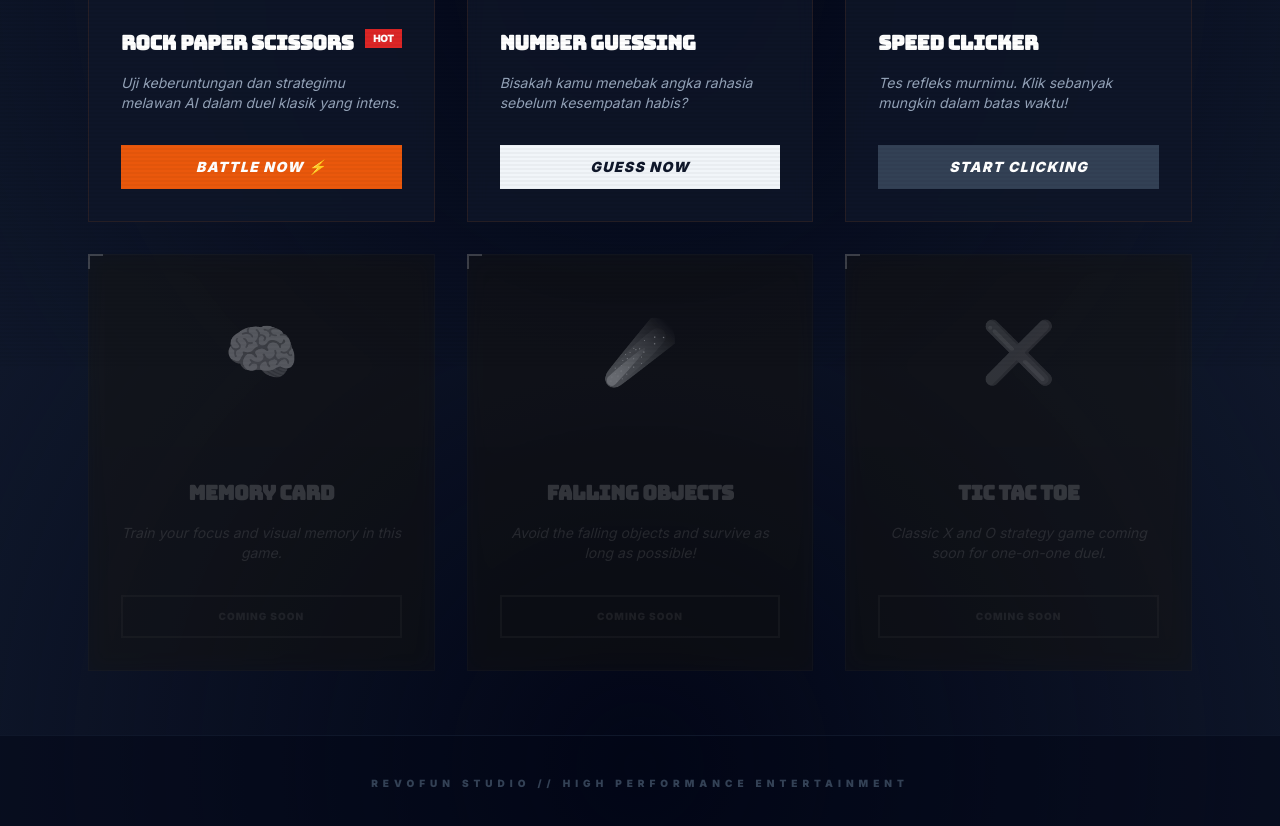
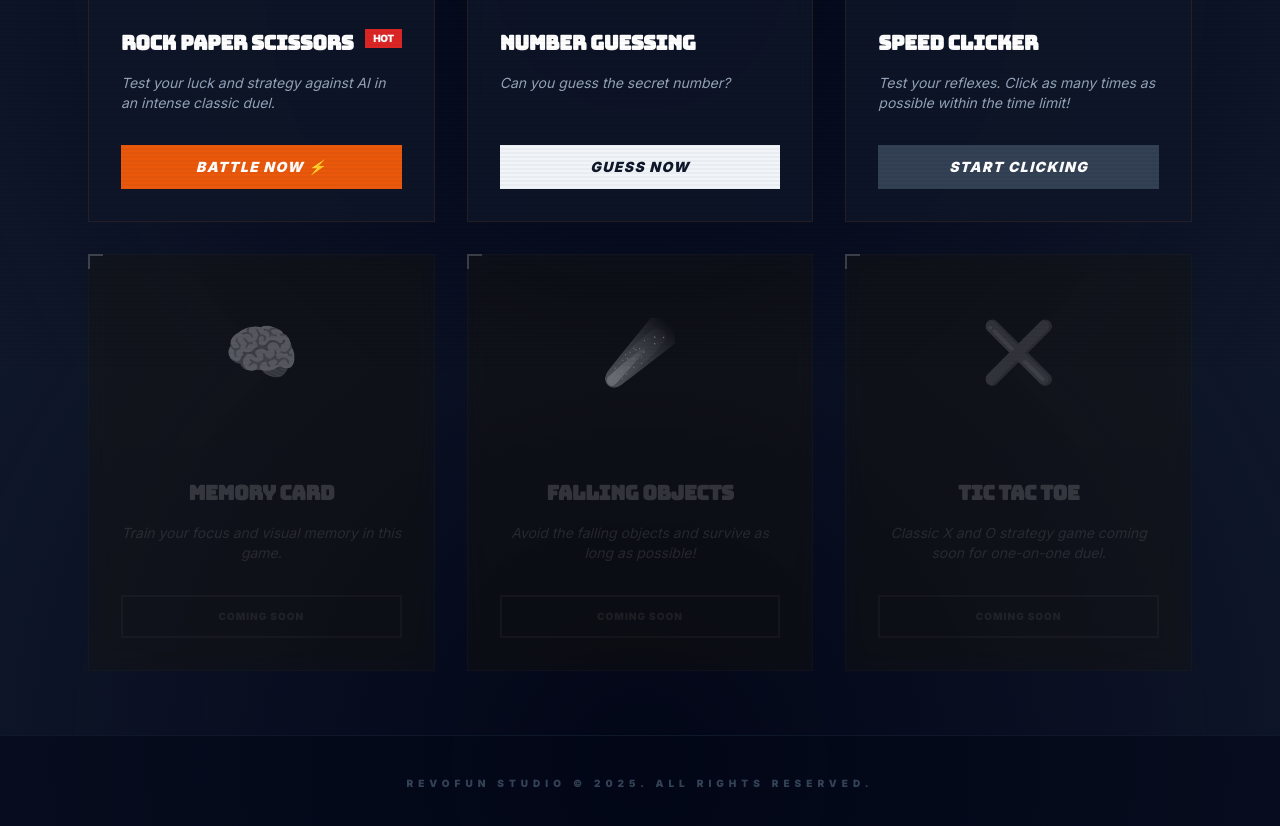
Before and after one commit to Revou-FSSE-Oct25/milestone-2-valentinojuan79, a plain HTML site: page pages/games.html in a window 1280 px wide. Shown: the part 434-1260 px from the top of the page. Drawn offline with nearby package versions, Linux system fonts and the light colour scheme.

Commit message:
docs: update game description

```diff
--- a/pages/games.html
+++ b/pages/games.html
@@ -54,7 +54,7 @@
                         <h3 class="text-xl font-black font-bungee tracking-tight uppercase text-white">Rock Paper Scissors</h3>
                         <span class="bg-red-600 text-white text-[10px] font-bold px-2 py-0.5 uppercase tracking-tighter">Hot</span>
                     </div>
-                    <p class="text-slate-400 text-sm mb-8 italic flex-grow">Uji keberuntungan dan strategimu melawan AI dalam duel klasik yang intens.</p>
+                    <p class="text-slate-400 text-sm mb-8 italic flex-grow">Test your luck and strategy against AI in an intense classic duel.</p>
                     <a href="rock-paper-scissors.html" class="btn-play block text-center bg-orange-600 text-white py-3 font-black text-sm uppercase italic tracking-widest hover:bg-orange-500">Battle Now ⚡</a>
                 </div>
             </div>
@@ -66,7 +66,7 @@
                 </div>
                 <div class="p-8 flex flex-col flex-grow">
                     <h3 class="text-xl font-black font-bungee tracking-tight uppercase mb-4 text-white">Number Guessing</h3>
-                    <p class="text-slate-400 text-sm mb-8 italic flex-grow">Bisakah kamu menebak angka rahasia sebelum kesempatan habis?</p>
+                    <p class="text-slate-400 text-sm mb-8 italic flex-grow">Can you guess the secret number?</p>
                     <a href="number-guessing.html" class="btn-play block text-center bg-slate-100 text-slate-900 py-3 font-black text-sm uppercase italic tracking-widest hover:bg-white">Guess Now</a>
                 </div>
             </div>
@@ -78,7 +78,7 @@
                 </div>
                 <div class="p-8 flex flex-col flex-grow">
                     <h3 class="text-xl font-black font-bungee tracking-tight uppercase mb-4 text-white">Speed Clicker</h3>
-                    <p class="text-slate-400 text-sm mb-8 italic flex-grow">Tes refleks murnimu. Klik sebanyak mungkin dalam batas waktu!</p>
+                    <p class="text-slate-400 text-sm mb-8 italic flex-grow">Test your reflexes. Click as many times as possible within the time limit!</p>
                     <a href="speed-clicker.html" class="btn-play block text-center bg-slate-700 text-white py-3 font-black text-sm uppercase italic tracking-widest hover:bg-slate-600">Start Clicking</a>
                 </div>
             </div>
@@ -119,7 +119,7 @@
     </main>
 
     <footer class="p-10 text-center border-t border-slate-900 bg-slate-950/50 mt-auto">
-        <p class="font-black text-slate-700 text-[10px] tracking-[0.5em] uppercase">RevoFun Studio // High Performance Entertainment</p>
+        <p class="font-black text-slate-700 text-[10px] tracking-[0.5em] uppercase">RevoFun Studio &copy; 2025. All Rights Reserved.</p>
     </footer>
 
     <script src="../js/main.js"></script>
```
Also changed, not shown: index.html (+3 -3 lines), pages/number-guessing.html (+1 -1 lines), pages/rock-paper-scissors.html (+1 -1 lines), pages/speed-clicker.html (+1 -1 lines).
